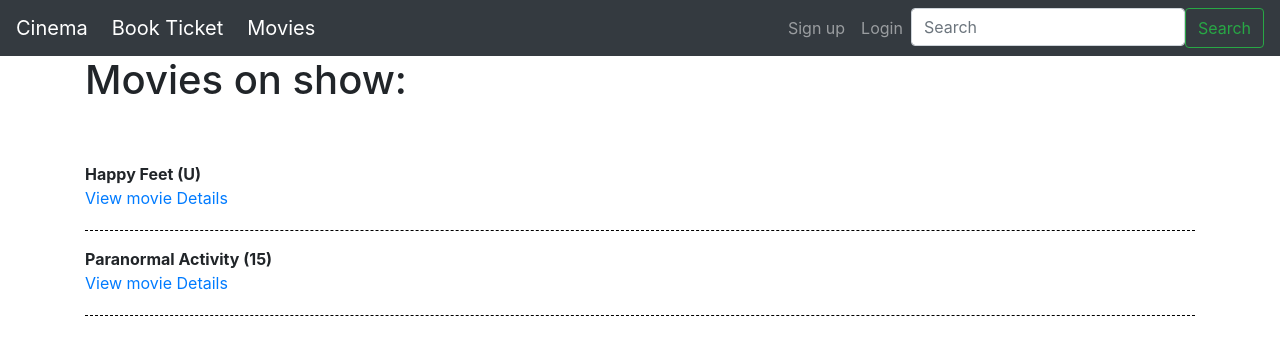
After one commit to OHashish/Cinema-ticket-booking-website, a Flask app: page /movie in a window 1280 px wide. The commit adds this page. Shown: the top 355 px of the page. Run offline with Flask 2, Linux system fonts and the light colour scheme; data comes from the database, SQL or seed files in the repository; some libraries are stand-ins or nearby versions.

Commit message:
integrated movie details with main site

```diff
--- a/app/templates/base.html
+++ b/app/templates/base.html
@@ -20,6 +20,7 @@
   <nav class="navbar navbar-expand-sm navbar-dark bg-dark">
     <a class="navbar-brand mr-4" href="/home">Cinema</a>
     <a class="navbar-brand mr-4" href="/booking">Book Ticket</a>
+    <a class="navbar-brand mr-4" href="/movie">Movies</a>
     <button class="navbar-toggler" type="button" data-toggle="collapse" data-target="#navbarSupportedContent" aria-controls="navbarSupportedContent" aria-expanded="false" aria-label="Toggle navigation">
       <span class="navbar-toggler-icon"></span>
     </button>
--- /dev/null
+++ b/app/templates/movie_list.html
@@ -0,0 +1,13 @@
+{% extends "base.html" %}
+{% block content %}
+<h1 style="padding-bottom: 50px;">Movies on show:</h1>
+<dl>
+{% for movie in movies %}
+    <dt>{{movie.title}}&nbsp({{movie.certificate}})</dt>
+        <dl style="padding-bottom: 20px; border-bottom:1px dashed #000;">
+            <a href="/movie/{{movie.id}}">View movie Details</a>
+        </dl>
+
+{% endfor %}
+</dl>
+{% endblock %}
--- a/app/views.py
+++ b/app/views.py
@@ -151,6 +151,13 @@ def logout():
 	logout_user()
 	return redirect(url_for("login"))
 
+@app.route('/movie')
+def movie_list():
+
+	movies = Movie.query.filter_by().all()
+
+	return render_template('movie_list.html', movies=movies)
+
 @app.route('/movie/<int:movie_id>',methods=['GET','POST'])
 def movie_detail(movie_id):
 
@@ -182,8 +189,7 @@ def movie_detail(movie_id):
 #To be routed to booking page for a screening
 @app.route('/book/<int:movie_id>',methods=['GET','POST'])
 def movie_book(movie_id):
-	flash('This should be routed to a booking page for movie')
-	return redirect(url_for('home'))
+	return redirect(url_for('booking'))
 
 
 
```
